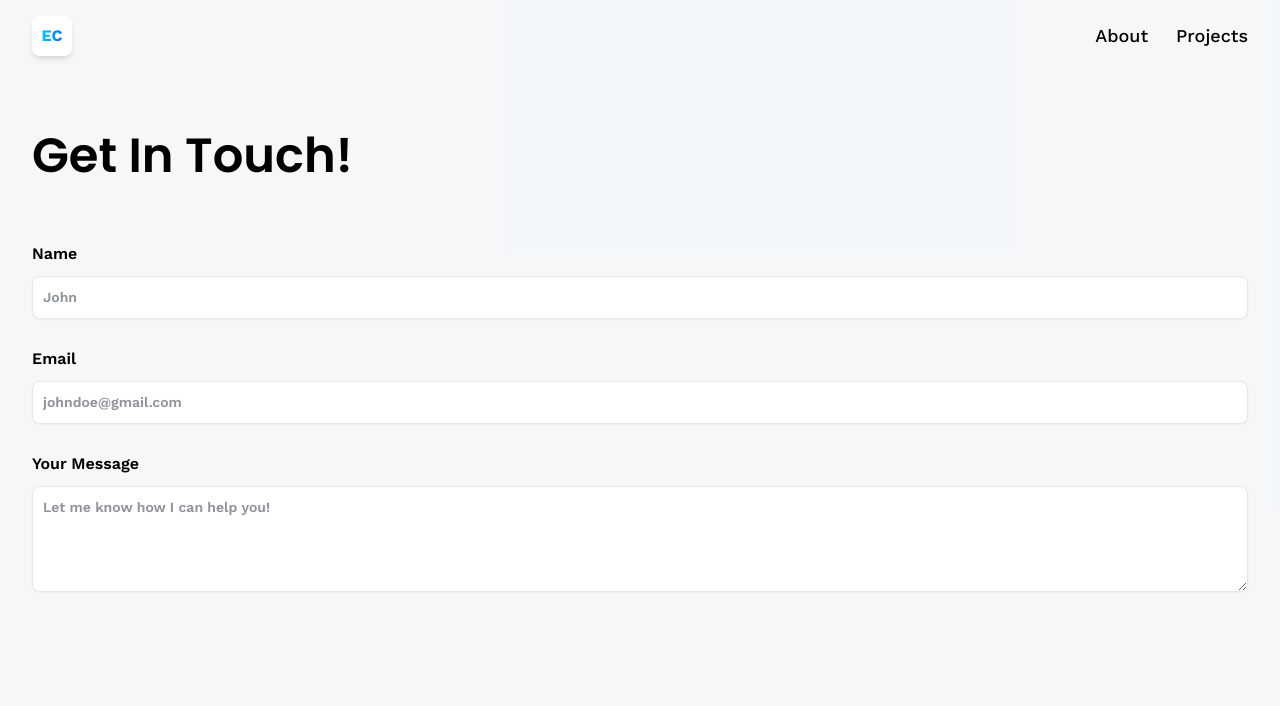
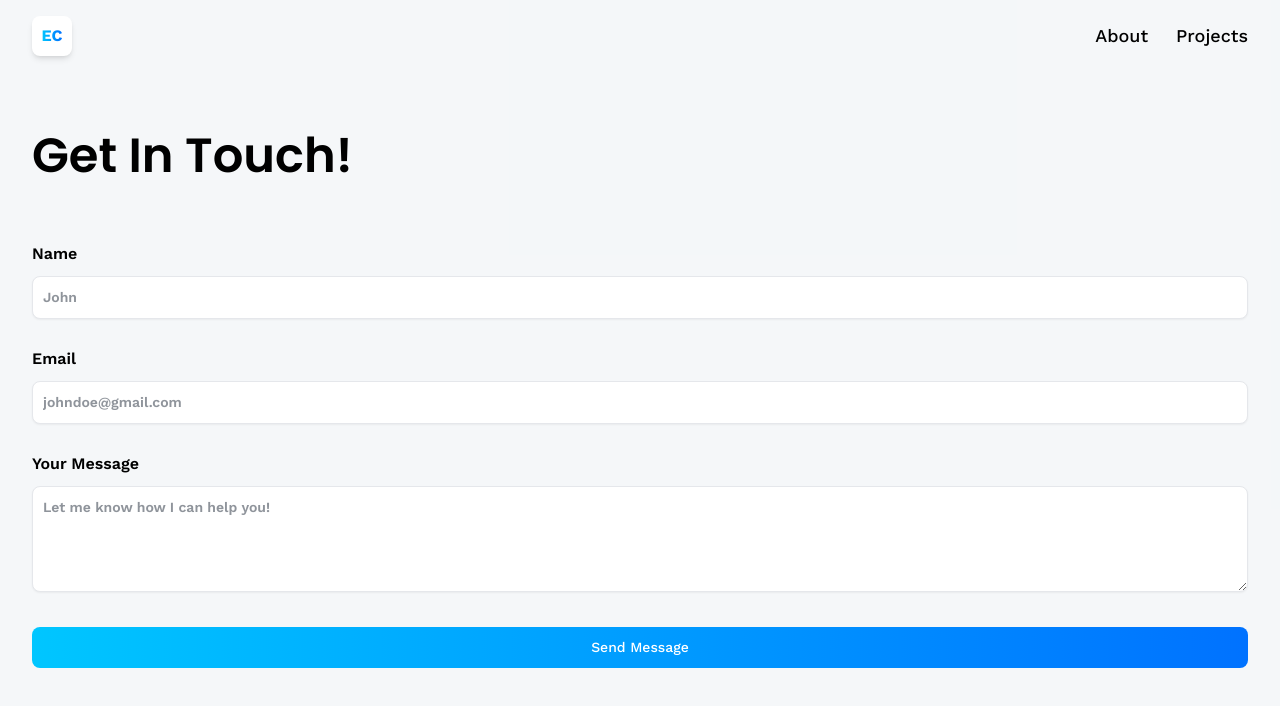
Before and after one commit to Elisa-cf/3d-portfolio-react, a React (Vite) app: page /contact in a window 1280 px wide. Shown: the top 706 px of the page. Built offline with nearby package versions, Linux system fonts and the light colour scheme; the HTML template or start-up script is replaced by a standard one.

Commit message:
implement form functionality using emailjs for sending and receiving emails

```diff
--- a/package.json
+++ b/package.json
@@ -10,6 +10,7 @@
     "preview": "vite preview"
   },
   "dependencies": {
+    "@emailjs/browser": "^4.4.1",
     "@react-spring/three": "^9.7.5",
     "@react-three/drei": "^9.121.4",
     "@react-three/fiber": "^8.17.14",
--- a/src/pages/Contact.jsx
+++ b/src/pages/Contact.jsx
@@ -1,17 +1,56 @@
-import React, { useState } from 'react';
+import React, { useState, useRef } from 'react';
+import emailjs from '@emailjs/browser';
 
 const Contact = () => {
+  const formRef = useRef(null);
   const [form, setForm] = useState({ name: '', email: '', message: '' });
+  const [isLoading, setIsLoading] = useState(false);
 
-  const handleChange = e => {};
+  const handleChange = e => {
+    setForm({ ...form, [e.target.name]: e.target.value });
+  };
+
   const handleFocus = e => {};
   const handleBlur = e => {};
+
+  const handleSubmit = e => {
+    e.preventDefault();
+    setIsLoading(true);
+
+    emailjs
+      .send(
+        import.meta.env.VITE_APP_EMAILJS_SERVICE_ID,
+        import.meta.env.VITE_APP_EMAILJS_TEMPLATE_ID,
+        {
+          from_name: form.name,
+          to_name: 'Elisa Canyelles',
+          from_email: form.email,
+          to_email: 'elisacanyelles@gmail.com',
+          message: `You got a new message from ${form.name} (${form.email}):\n\n${form.message}`,
+        },
+        import.meta.env.VITE_APP_EMAILJS_PUBLIC_KEY
+      )
+      .then(() => {
+        setIsLoading(false);
+        // TODO: show success message
+        // TODO: hide an alert
+        setForm({ name: '', email: '', message: '' });
+      })
+      .catch(error => {
+        setIsLoading(false);
+        console.log(error);
+        // TODO: show error message
+      });
+  };
 
   return (
     <section className='relative flex lg:flex-row flex-col max-container'>
       <div className='flex-1 min-w-[50%] flex flex-col'>
         <h1 className='head-text'>Get In Touch!</h1>
-        <form className='w-full flex flex-col gap-7 mt-14'>
+        <form
+          className='w-full flex flex-col gap-7 mt-14'
+          onSubmit={handleSubmit}
+        >
           <label className='text-black-500 font-semibold'>
             Name
             <input
@@ -54,6 +93,15 @@ const Contact = () => {
               onBlur={handleBlur}
             />
           </label>
+          <button
+            type='submit'
+            className='btn'
+            disabled={isLoading}
+            onFocus={handleFocus}
+            onBlur={handleBlur}
+          >
+            {isLoading ? 'Sending...' : 'Send Message'}
+          </button>
         </form>
       </div>
     </section>
```
Also changed, not shown: 1 other file (tests, documents, lock files or other folders).
